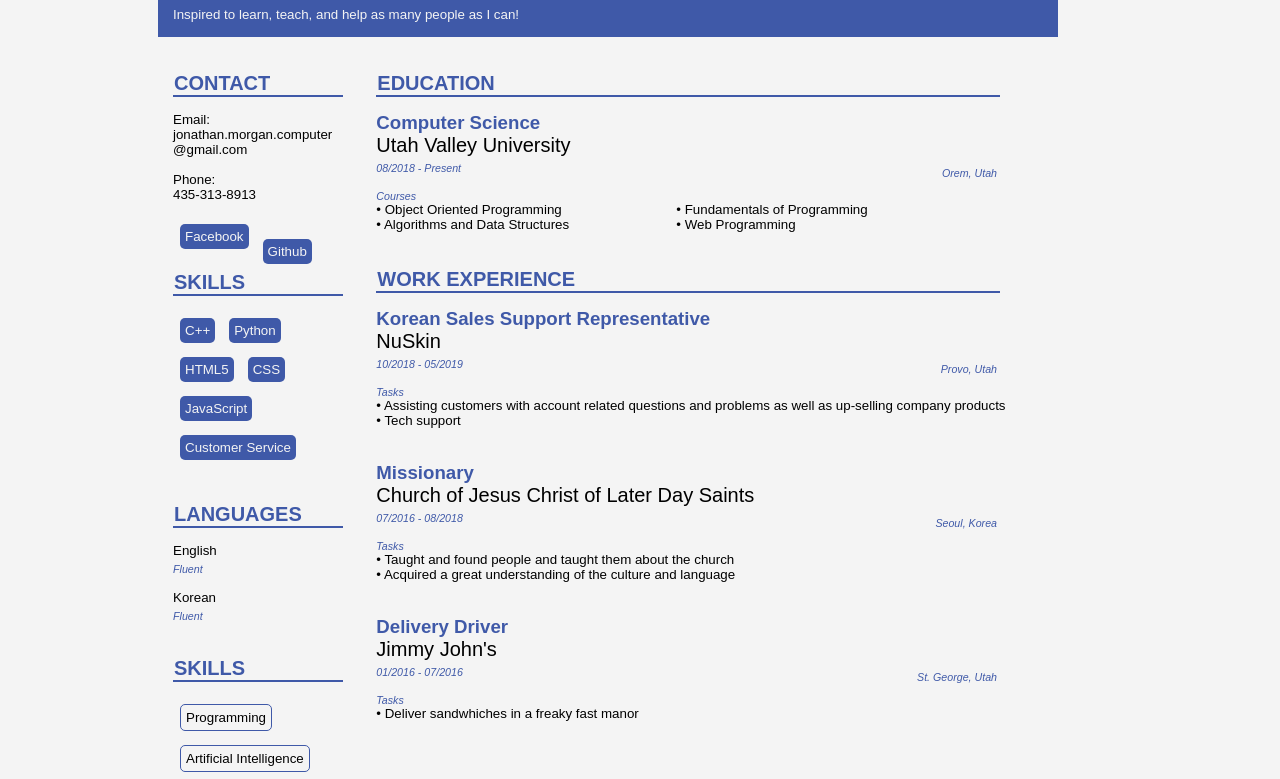
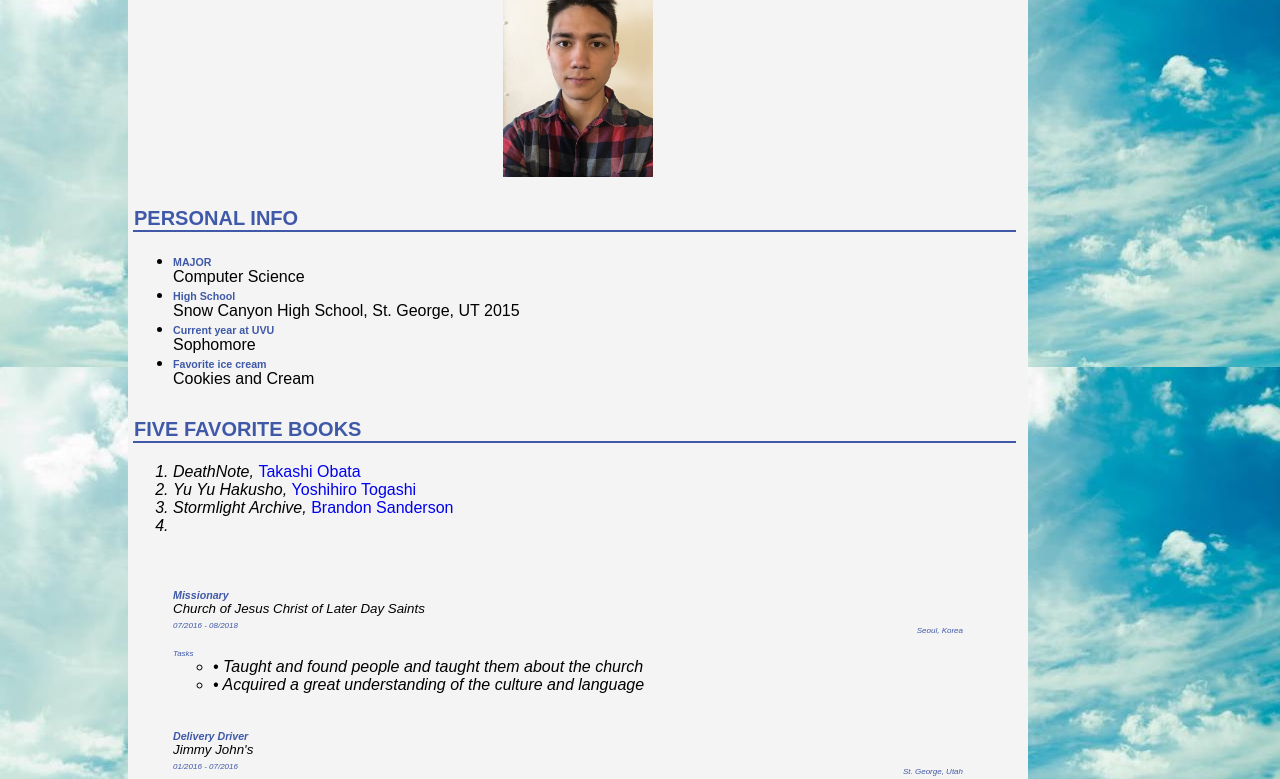
Before and after one commit to Jon-nim/about-me-assingment, a plain HTML site: page index.html in a window 1280 px wide. Shown: the part 108-887 px from the top of the page. Drawn offline with Linux system fonts and the light colour scheme.

Commit message:
Such update wow

```diff
--- a/css/css.css
+++ b/css/css.css
@@ -1,20 +1,21 @@
+html{
+    background-image: url(pf3YhJ.jpg)
+
+}
+
 a{
     text-decoration: none;
-    display:flex;
-    float:left;
-
-    padding:5px;
-    background-color:#3f59a8;
-    margin:7px;
-    color:#f4f4f4;
-    border-radius:5px;
-    font-size:10pt;
+    font-style: normal;
 }
 
 body{
-    padding-left: 10%;
-    padding-right: 10%;
-    margin:30px;
+
+    padding-left: 0%;
+    padding-right: 0%;
+
+    margin-left: 10%;
+    margin-right: 10%;
+
     background-color:#f4f4f4;
     font-family:Arial, Helvetica, sans-serif;
     max-width: 900px;
@@ -23,25 +24,24 @@ body{
 }
 
 ul{
-    padding:0;
-    display:inline-block;
-    margin-top:0px;
-    list-style:none;
+
+
+}
+
+ol{
+    font-style:italic;
+}
+ol > a{
+    font-style:no;
 }
 
 #paddingForbody{
     padding:15px 1px 15px 15px;
 }
 
-.leftColumn{
-    float:left;
-    width:20%;
-    padding-right:3%;
-}
 
-.rightColumn{
-    float:right;
-    width:77%;
+.mainBody{
+    padding: 5px;
 }
 
 
@@ -49,17 +49,28 @@ ul{
     background-color: #3f59a8;
     color:#f4f4f4;
     font-family:Arial, Helvetica, sans-serif;
-    padding:5px 10px 15px 15px;
+    padding:5px 5px 10px 10px;
     font-weight:normal;
-    font-size:10pt;
+    font-size: 5px;
+    text-align: left;
 
 
+
+
+}
+#profilePic{
+    height: 200px;
+}
+
+#imgContainer{
+    text-align:center;
+    display : block;
 }
 
 .headLine h1{
     font-weight: normal;
     padding:0px;
-    margin-bottom:-20px;
+    margin-bottom:10px;
     margin-top: 10px;
     font-size:24pt;
 }
@@ -69,7 +80,7 @@ ul{
     font-weight: normal;
     border-bottom:2px solid;
     width:200px;
-    font-size:14pt;
+    font-size:10pt;
     margin-bottom:10px
 }
 
@@ -81,39 +92,19 @@ ul{
     margin-top: 10px;
     margin-bottom: 15px;
     padding:10px 10px 0px 1px;
-    width:90%;
+    width:98%;
     text-transform:uppercase;
 }
 
 .contact{
-    font-size:10pt;
+    font-size:8pt;
     overflow-wrap: break-word;
 }
 
-.skillBox{
-    display:flex;
-    float:left;
-    padding:5px;
-    background-color:#3f59a8;
-    margin:7px;
-    color:#f4f4f4;
-    border-radius:5px;
-    font-size:10pt;
-}
-
-.interestBox{
-    display:flex;
-    float:left;
-    padding:5px;
-    border: 1px #3f59a8 solid;
-    margin:7px;
-    border-radius:5px;
-    font-size:10pt;
-}
 
 .littleBlue{
     padding-top:5px;
-    font-size: 8pt;
+    font-size: 6pt;
     font-style: italic;
     color:#3f59a8;
 
@@ -122,12 +113,12 @@ ul{
 
 .bigBlue{
     font-weight: bold;
-    font-size: 14pt;
+    font-size: 8pt;
     color:#3f59a8;
 }
 
 .underBigblue{
-    font-size:15pt;
+    font-size:10pt;
     font-weight: normal;
 }
 
@@ -141,7 +132,7 @@ ul{
 #courseList li{
     padding: 0px 5px 0px 0px;
     padding-bottom: 0px;
-    padding-right: 50px;
+    padding-right: 0px;
     float:left;
     display:flex;
     width:250px
--- a/index.html
+++ b/index.html
@@ -3,51 +3,60 @@
 
 <head>
 	<meta charset="UTF-8">
-	<title>My Resume</title>
+	<title>About Jonathan</title>
 	<link rel="stylesheet" href="css/css.css">
 </head>
 
 
 <body>
+	<div id = "backgroundImage"><!--Mass Div-->
+		<div id = "paddingHere">
+			<header>
+				<div class="headLine">
+					<h1>Jonathan Morgan</h1>
+				</div>
+			</header>
+			<div class="MainBody">
+				<div id="imgContainer"><img src = "img/IMG-2669.JPG" id="profilePic"></div>
+
+				<h2><div class="headerTemplate">Personal Info</div></h2>
+				<ul>
+
+					<li>
+						<div class="bigBlue">MAJOR</div></li>
+						<div>Computer Science</div>
+
+					<li>
+						<div class="bigBlue">High School</div></li>
+						<div>Snow Canyon High School, St. George, UT 2015</div>
+
+					<li>
+						<div class="bigBlue">Current year at UVU</div></li>
+						<div>Sophomore</div>
+
+					<li>
+					<div class="bigBlue">Favorite ice cream</div></li>
+					<div>Cookies and Cream</div>
+
+				</ul>
 
 
-<header>
-	<div class="headLine">
-		<h1>Jon Morgan</h1>
-		<h3>Student</h3>
-		Inspired to learn, teach, and help as many people as I can!
-	</div>
-</header>
-	<div id="paddingForbody">
+				<h2><div class="headerTemplate">Five favorite books</div></h2>
+				<ol>
+					<li>
+						DeathNote, <a href="https://www.iamag.co/the-art-of-takeshi-obata/">Takashi Obata</a>
+					</li>
+					<li>
+						Yu Yu Hakusho, <a href="https://en.wikipedia.org/wiki/Yoshihiro_Togashi">Yoshihiro Togashi</a>
+					</li>
+					<li>
+						Stormlight Archive, <a href="https://www.brandonsanderson.com/">Brandon Sanderson</a>
+					</li>
+					<li>
 
-		<div class="rightColumn">
-			<div class="headerTemplate">Education</div>
-			<div class="bigBlue">Computer Science</div>
-			<div class="underBigblue">Utah Valley University</div>
-			<div class="littleBlue"><div class="floatLeft">08/2018 - Present</div></div>
-			<div class="littleBlue"><div class="floatRight">Orem, Utah</div></div>
+					</li>
 				<br>
-			<div class="littleBlue">Courses</div>
-			<ul>
-				<div id="courseList">
-				<li>• Object Oriented Programming</li>
-				<li>• Fundamentals of Programming</li>
-				<li>• Algorithms and Data Structures</li>
-				<li>• Web Programming</li>
-				</div>
-			</ul>
 
-			<div class="headerTemplate">Work Experience</div>
-			<div class="bigBlue">Korean Sales Support Representative</div>
-			<div class="underBigblue">NuSkin</div>
-			<div class="littleBlue"><div class="floatLeft">10/2018 - 05/2019</div></div>
-			<div class="littleBlue"><div class="floatRight">Provo, Utah</div></div>
-			<br>
-			<div class="littleBlue">Tasks</div>
-			<ul>
-				<li>• Assisting customers with account related questions and problems as well as up-selling company products</li>
-				<li>• Tech support</li>
-			</ul>
 
 
 
@@ -77,67 +86,8 @@
 				</ul>
 			</div><!--Right Column-->
 
-		<div class="leftColumn">
-			<div class="contact">
-				<div class="headerTemplate">Contact</div>
-				Email:<br>
-				jonathan.morgan.computer<br>@gmail.com<br><br>
 
-				Phone:<br>
-				435-313-8913<br><br>
-
-				<a href="https://www.facebook.com/jonathan.morgan.98837">Facebook</a><br>
-				<a href="https://github.com/Jon-nim">Github</a><br>
-			</div>
-
-
-			<div class="headerTemplate">
-					Skills
-			</div>
-			<div class="skills">
-				<ul>
-					<div class="skillBox"><li>C++</li></div>
-					<div class="skillBox"><li>Python</li></div>
-					<div class="skillBox"><li>HTML5</li></div>
-					<div class="skillBox"><li>CSS</li></div>
-					<div class="skillBox"><li>JavaScript</li></div>
-					<div class="skillBox"><li>Customer Service</li></div>
-				</ul>
-			</div>
-
-
-			<div class="headerTemplate">
-					Languages
-			</div>
-			<div class="contact">
-				English<br>
-				<div class="littleBlue">Fluent</div><br>
-
-				Korean<br>
-				<div class="littleBlue">Fluent</div><br>
-			</div>
-
-			<div class="headerTemplate">
-					Skills
-			</div>
-			<div class="skills">
-				<ul>
-					<div class="interestBox"><li>Programming</li></div>
-					<div class="interestBox"><li>Artificial Intelligence</li></div>
-					<div class="interestBox"><li>Web Development</li></div>
-					<div class="interestBox"><li>Chess</li></div>
-					<div class="interestBox"><li>Tennis</li></div>
-					<div class="interestBox"><li>Music</li></div>
-				</ul>
-			</div>
-
-		</div><!--Left Column-->
-	</div> <!--Padding for body-->
-
-	<script>
-		var doc1 = 'resume.html';
-		var myObj = JSON.parse(doc1)
-	</script>
-
+		</div><!--background div-->
+	</div><!--Mass div-->
 </body>
 </html>
```
Also changed, not shown: css/pf3YhJ.jpg (added), img/IMG-2669.JPG (added). Lines whose indentation alone changed are shown as unchanged.
